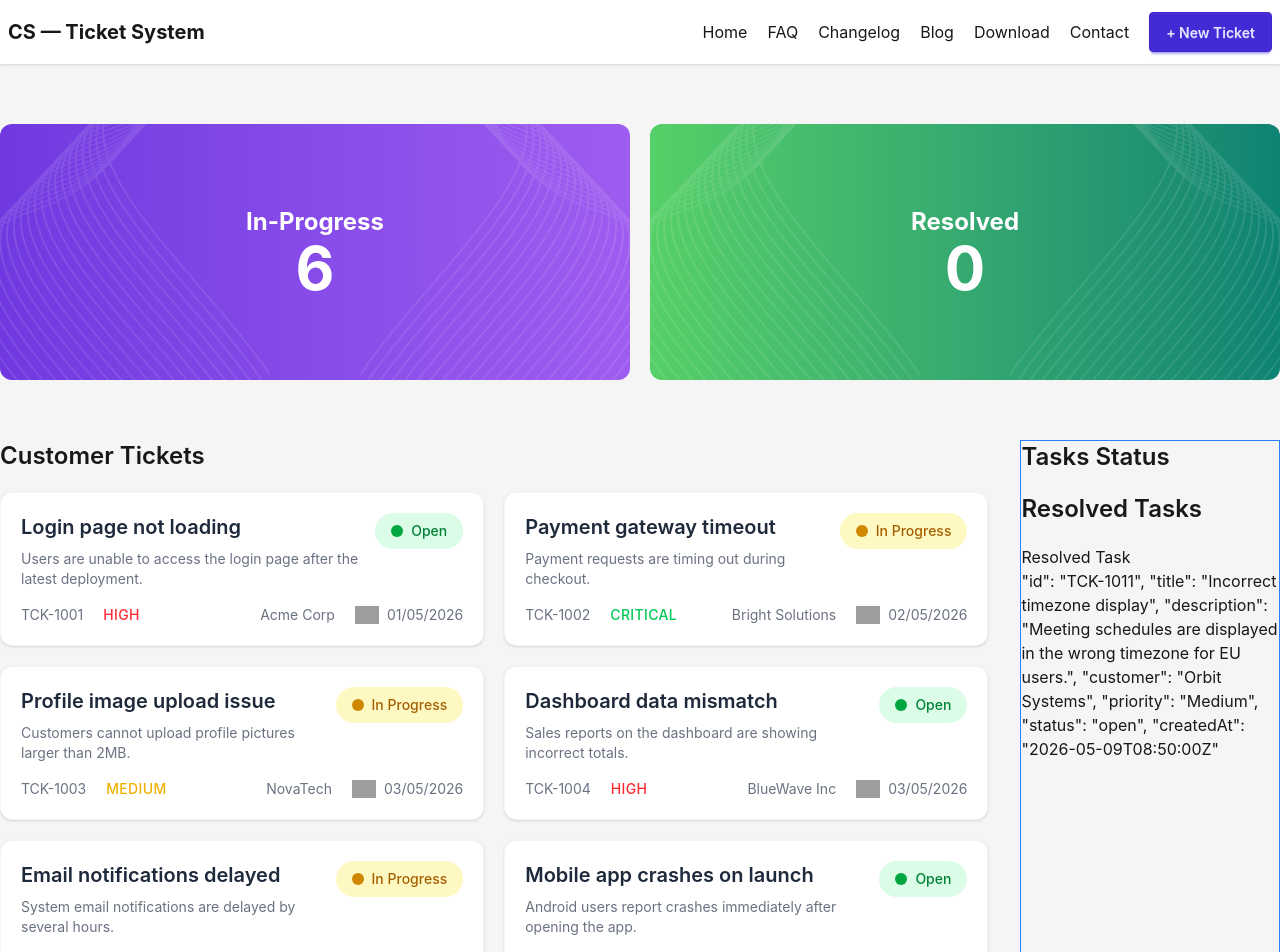
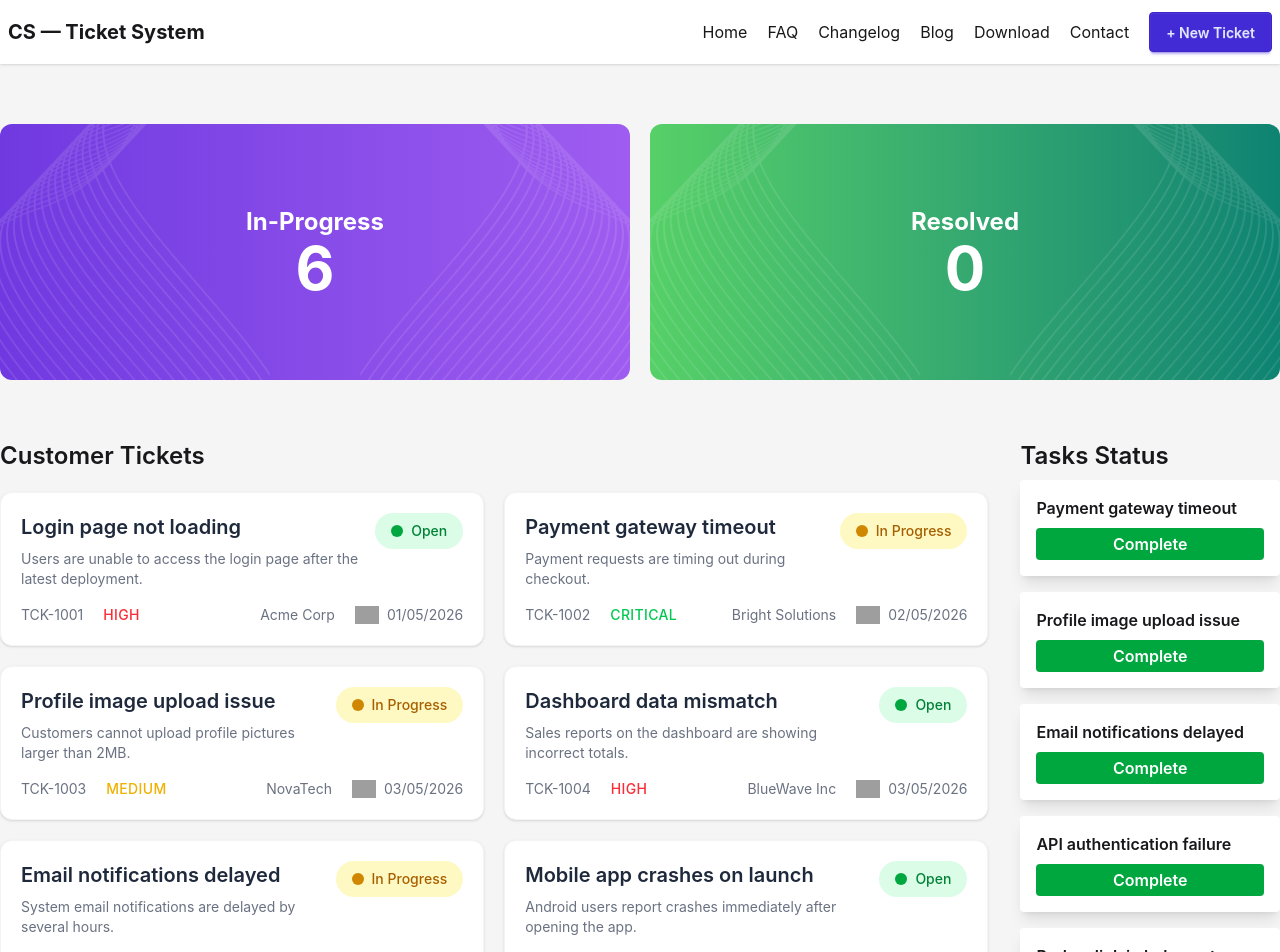
Before and after one commit to BlazeDashX/b12a7-customer-support, a React (Vite) app: page / in a window 1280 px wide. Shown: the top 952 px of the page. Built offline with nearby package versions, Linux system fonts and the light colour scheme; grey boxes are pictures that could not be loaded.

Commit message:
Desined TaskStatus components

```diff
--- a/src/App.jsx
+++ b/src/App.jsx
@@ -2,8 +2,8 @@ import Navbar from "./components/Navbar";
 import { Suspense, useState,useEffect } from "react";
 import Hero from "./components/Hero";
 import TicketCards from "./components/TicketCards";
-import TaskCard from "./components/TaskCard";
-import ResolveTask from "./components/ResolveTask";
+import TaskStatusCard from "./components/TaskStatus";
+import ResolvedTask from "./components/ResolvedTask";
 import "./App.css";
 
 const fetchTickets = async () => {
@@ -11,25 +11,22 @@ const fetchTickets = async () => {
   return res.json();
 };
 const ticketsPromise = fetchTickets();
-
 function App() {
   const [tasks, setTasks] = useState([]);
   const [taskInProgress, setTaskInProgress] = useState([]);
   // const [resolveTask,setResolveTask] = useState([]);
   // const [resolvedTaskCount,setResolvedTaskCount] = useState(0);
 
-  useEffect(() => {
+useEffect(() => {
   const loadData = async () => {
     const res = await fetch("./tickets.json");
     const data = await res.json();
 
     setTasks(data);
 
-    const inProgress = data.filter(
-      (item) => item.status === "In Progress"
+    setTaskInProgress(
+      data.filter(t => t.status === "In Progress")
     );
-
-    setTaskInProgress(inProgress);
   };
 
   loadData();
@@ -52,18 +49,20 @@ function App() {
               ></TicketCards>
             </Suspense>
           </div>
-          <div className="col-span-2 border border-blue-500">
+          <div className="col-span-2 ">
             <div>
-              <h2 className="font-semibold text-2xl mb-5"
+              <h2 className="font-semibold text-2xl mb-2"
+              >Tasks Status</h2>
+              <TaskStatusCard
               taskInProgress={taskInProgress}
-              setTaskInProgress={setTaskInProgress}
-              >Tasks Status</h2>
-              <TaskCard></TaskCard>
+              >
+              </TaskStatusCard>
             </div>
             <div>
               <h2 className="font-semibold text-2xl mb-5">Resolved Tasks</h2>
-
-            <ResolveTask></ResolveTask>
+            <ResolvedTask
+            >
+            </ResolvedTask>
             </div>
           </div>
         </div>
--- a/src/components/TaskCard.jsx
+++ /dev/null
@@ -1,8 +0,0 @@
-const TaskCard = () => {
-    return (
-        <div>
-        </div>
-    );
-};
-
-export default TaskCard;
--- /dev/null
+++ b/src/components/TaskStatus.jsx
@@ -0,0 +1,18 @@
+const TaskStatusCard = ({ taskInProgress }) => {
+  return (
+    <div>
+      {taskInProgress.length > 0 ? (
+        taskInProgress?.map((task, index) => (
+          <div key={index} className="p-4 mb-4 bg-white rounded shadow-lg">
+            <p className="pb-2 font-semibold">{task.title || task.name || `Task ${index + 1}`}</p>
+            <button className="w-full px-2 py-1 text-white font-semibold rounded bg-green-600 cursor-pointer">Complete</button>
+          </div>
+        ))
+      ) : (
+        <p className="text-gray-500">Select a ticket to add to tak status</p>
+      )}
+    </div>
+  );
+};
+
+export default TaskStatusCard;
--- a/src/components/TicketCards.jsx
+++ b/src/components/TicketCards.jsx
@@ -8,7 +8,7 @@ const TicketCards = ({ticketsPromise, taskInProgress, setTaskInProgress}) => {
     <div>
       <div className="grid grid-cols-2 grid-rows-6 gap-5">
         {
-          ticketData.map((ticket) =>
+          ticketData?.map((ticket) =>
           <TicketCard
           key={ticket.id}
           ticket={ticket}
```
Also changed, not shown: src/components/ResolvedTask.jsx (renamed from src/components/ResolveTask.jsx).
